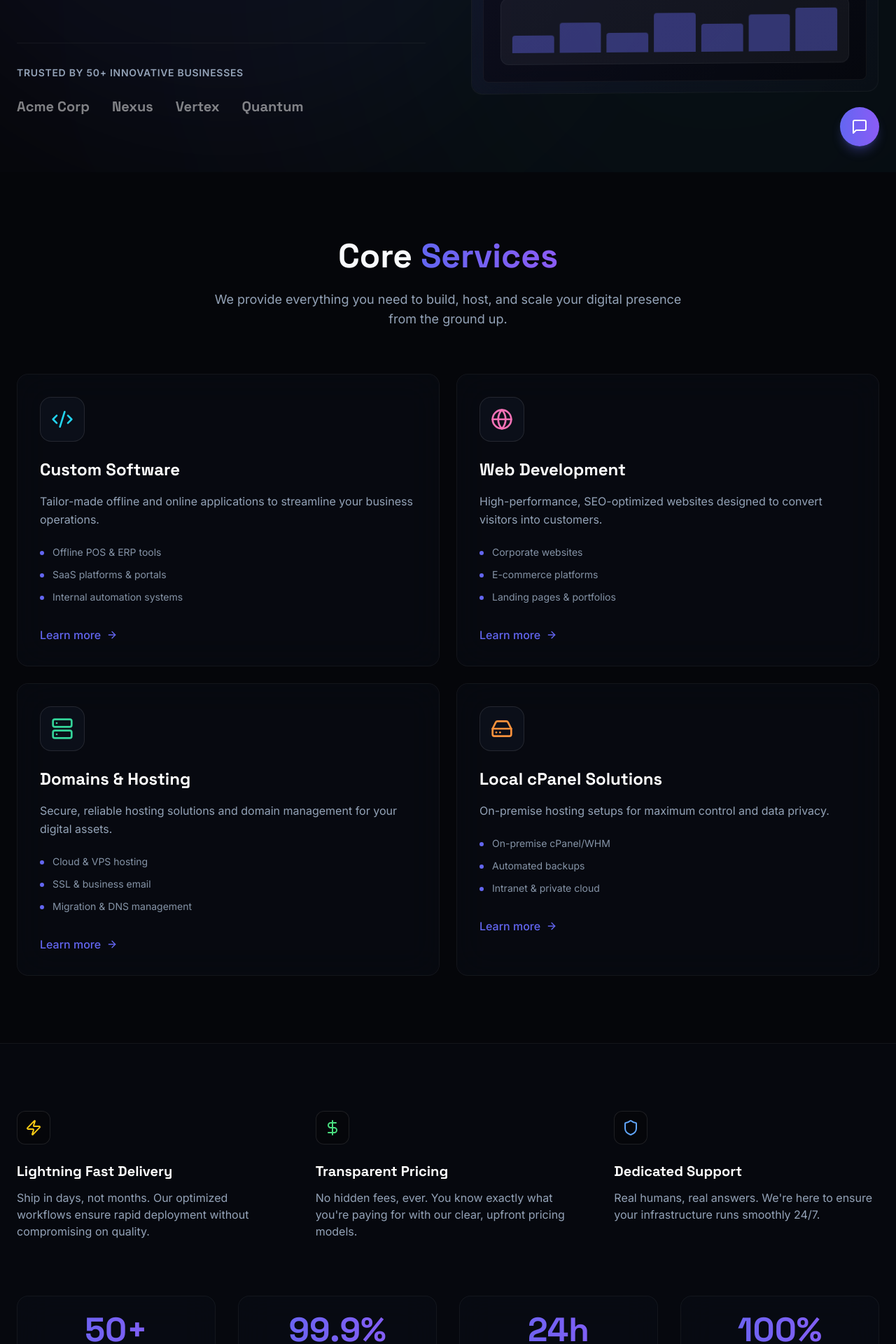
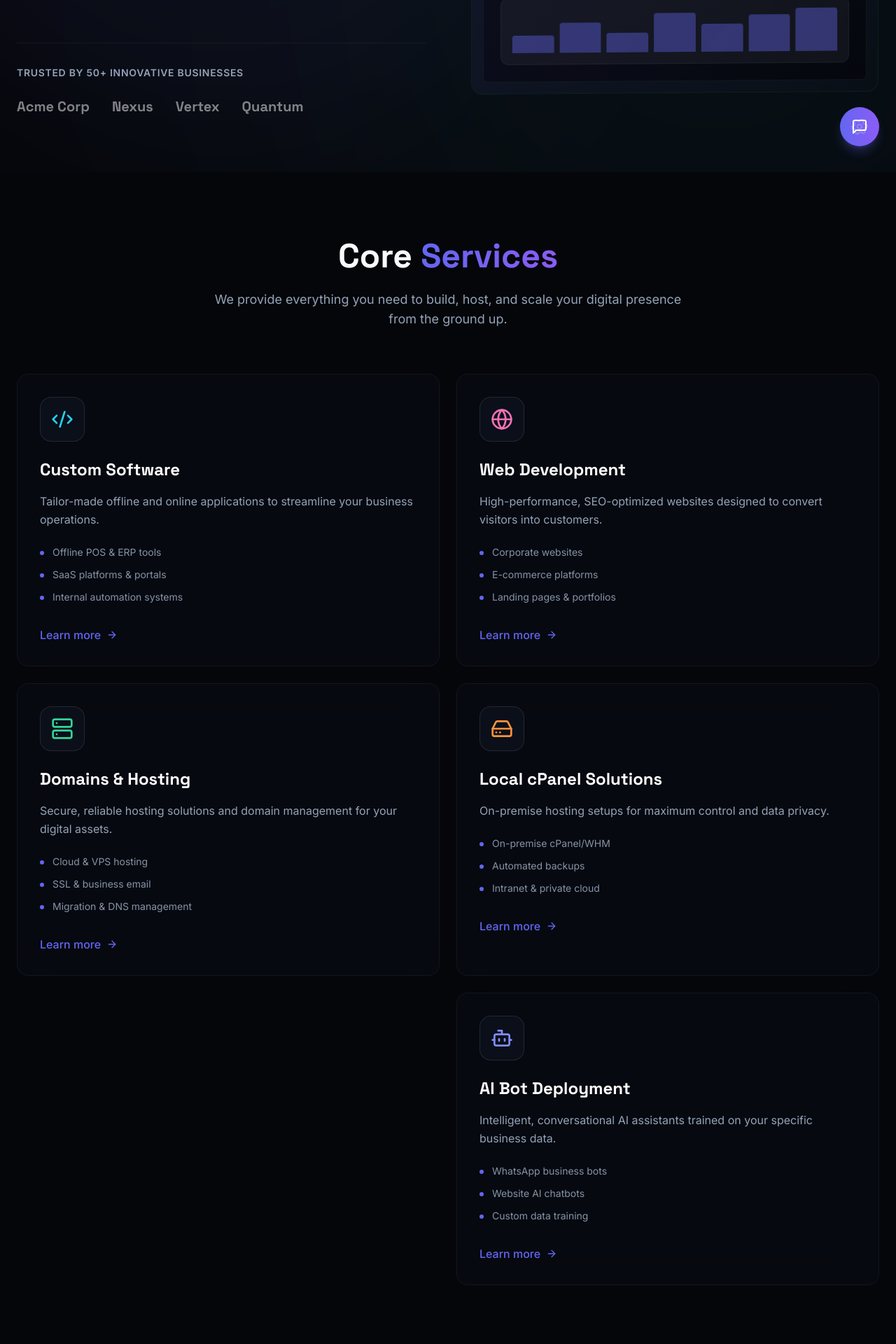
Before and after one commit to Imranalit/weblytic, a Next.js app: page / in a window 1280 px wide. Shown: the part 567-2487 px from the top of the page at 70% size. Built offline with nearby package versions, Linux system fonts and the light colour scheme.

Commit message:
feat: add AI bot deployment to services, pricing, and update chatbot UI

```diff
--- a/app/api/chat/route.ts
+++ b/app/api/chat/route.ts
@@ -18,10 +18,10 @@ export async function POST(req: Request) {
     // Prepend a system message to guide the chatbot's behavior
     const systemMessage = {
       role: 'system',
-      content: `You are the official AI assistant for Weblytic (weblytic.cc).
-      Weblytic is a digital agency that builds custom offline software, static websites, and handles domain/cPanel hosting.
+      content: `You are Konain, the official AI assistant for Weblytic (weblytic.cc).
+      Weblytic is a digital agency that builds custom offline software, static websites, handles domain/cPanel hosting, and offers AI Bot Deployment for WhatsApp and Websites.
       Tone: Professional, helpful, concise, and modern.
-      Pricing context: Offline software (5k-7k PKR), Static sites (10k-12k PKR), Hosting setups (8k-10k PKR).
+      Pricing context: Offline software (5k-7k PKR), Static sites (10k-12k PKR), Hosting setups (8k-10k PKR), WhatsApp/Website AI Bot Deployment (starts at 10k PKR).
       If users want a quote or complex request, encourage them to use the Contact form to WhatsApp us.`
     };
 
--- a/components/Chatbot.tsx
+++ b/components/Chatbot.tsx
@@ -2,17 +2,31 @@
 
 import { useState, useRef, useEffect } from "react";
 import { m, AnimatePresence } from "framer-motion";
-import { MessageSquare, X, Send, Bot, User } from "lucide-react";
+import { MessageSquare, X, Send, Settings } from "lucide-react";
 
 type Message = {
   role: "user" | "assistant";
   content: string;
 };
 
+const KonainAvatar = ({ size = 18 }: { size?: number }) => (
+  <div className="relative flex items-center justify-center">
+    <Settings size={size} className="animate-[spin_4s_linear_infinite] text-primary" />
+    <m.span
+      animate={{ rotate: [0, 14, -8, 14, -4, 10, 0, 0] }}
+      transition={{ duration: 2, repeat: Infinity, ease: "easeInOut" }}
+      className="absolute"
+      style={{ fontSize: size * 0.55 }}
+    >
+      👋
+    </m.span>
+  </div>
+);
+
 export default function Chatbot() {
   const [isOpen, setIsOpen] = useState(false);
   const [messages, setMessages] = useState<Message[]>([
-    { role: "assistant", content: "Hi! I'm the Weblytic AI assistant. How can I help you today?" }
+    { role: "assistant", content: "Hi! I'm Konain, the Weblytic AI assistant. How can I help you today?" }
   ]);
   const [input, setInput] = useState("");
   const [isLoading, setIsLoading] = useState(false);
@@ -72,11 +86,11 @@ export default function Chatbot() {
             {/* Header */}
             <div className="flex items-center justify-between px-4 py-3 border-b border-white/10 bg-white/5">
               <div className="flex items-center gap-2">
-                <div className="w-8 h-8 rounded-full bg-primary/20 flex items-center justify-center text-primary">
-                  <Bot size={18} />
+                <div className="w-8 h-8 rounded-full bg-primary/20 flex items-center justify-center">
+                  <KonainAvatar size={18} />
                 </div>
                 <div>
-                  <h3 className="text-sm font-bold text-white">Weblytic AI</h3>
+                  <h3 className="text-sm font-bold text-white">Konain</h3>
                   <p className="text-[10px] text-success">Online</p>
                 </div>
               </div>
@@ -96,8 +110,8 @@ export default function Chatbot() {
                   className={`flex ${msg.role === "user" ? "justify-end" : "justify-start"} gap-2`}
                 >
                   {msg.role === "assistant" && (
-                    <div className="w-6 h-6 rounded-full bg-primary/20 flex items-center justify-center text-primary shrink-0 mt-1">
-                      <Bot size={12} />
+                    <div className="w-6 h-6 rounded-full bg-primary/20 flex items-center justify-center shrink-0 mt-1">
+                      <KonainAvatar size={12} />
                     </div>
                   )}
 
@@ -115,8 +129,8 @@ export default function Chatbot() {
 
               {isLoading && (
                 <div className="flex justify-start gap-2">
-                  <div className="w-6 h-6 rounded-full bg-primary/20 flex items-center justify-center text-primary shrink-0 mt-1">
-                    <Bot size={12} />
+                  <div className="w-6 h-6 rounded-full bg-primary/20 flex items-center justify-center shrink-0 mt-1">
+                    <KonainAvatar size={12} />
                   </div>
                   <div className="px-4 py-2 rounded-2xl bg-white/10 text-white rounded-tl-sm flex items-center gap-1">
                     <div className="w-1.5 h-1.5 bg-white/50 rounded-full animate-bounce" style={{ animationDelay: "0ms" }} />
@@ -135,7 +149,7 @@ export default function Chatbot() {
                   type="text"
                   value={input}
                   onChange={(e) => setInput(e.target.value)}
-                  placeholder="Type your message..."
+                  placeholder="Ask Konain..."
                   className="flex-1 bg-background border border-white/10 rounded-full px-4 py-2 text-sm text-white focus:outline-none focus:border-primary transition-colors"
                 />
                 <button
@@ -156,9 +170,14 @@ export default function Chatbot() {
         whileHover={{ scale: 1.05 }}
         whileTap={{ scale: 0.95 }}
         onClick={() => setIsOpen(!isOpen)}
-        className="w-14 h-14 rounded-full bg-primary-gradient shadow-lg shadow-primary/30 flex items-center justify-center text-white focus:outline-none"
+        className="w-14 h-14 rounded-full bg-primary-gradient shadow-lg shadow-primary/30 flex items-center justify-center text-white focus:outline-none relative"
       >
-        {isOpen ? <X size={24} /> : <MessageSquare size={24} />}
+        {isOpen ? <X size={24} /> : (
+          <>
+            <Settings size={26} className="absolute opacity-20 animate-[spin_4s_linear_infinite]" />
+            <MessageSquare size={24} className="z-10 relative" />
+          </>
+        )}
       </m.button>
     </div>
   );
--- a/components/Pricing.tsx
+++ b/components/Pricing.tsx
@@ -45,6 +45,19 @@ const plans = [
       "Handled setup & configuration",
     ],
     note: "Prices subject to external providers (Hostinger, Namecheap, GoDaddy)."
+  },
+  {
+    name: "AI Bot Deployment",
+    description: "Custom WhatsApp & Website AI chatbots.",
+    price: "10k",
+    suffix: "PKR",
+    features: [
+      "Custom conversational AI",
+      "Trained on your business data",
+      "WhatsApp & Website integration",
+      "Automate customer support",
+    ],
+    note: "Setup fee. Recurring API usage costs may apply."
   }
 ];
 
@@ -78,7 +91,7 @@ export default function Pricing() {
           initial="hidden"
           whileInView="visible"
           viewport={{ once: true }}
-          className="grid grid-cols-1 md:grid-cols-3 gap-8 max-w-5xl mx-auto"
+          className="grid grid-cols-1 sm:grid-cols-2 lg:grid-cols-4 gap-8 max-w-7xl mx-auto"
         >
           {plans.map((plan, i) => (
             <m.div
--- a/components/Services.tsx
+++ b/components/Services.tsx
@@ -1,7 +1,7 @@
 "use client";
 
 import { m } from "framer-motion";
-import { Code2, Globe, Server, HardDrive, ArrowRight } from "lucide-react";
+import { Code2, Globe, Server, HardDrive, ArrowRight, Bot } from "lucide-react";
 import { fadeUp, staggerContainer } from "@/lib/motion";
 
 const services = [
@@ -36,6 +36,14 @@ const services = [
     features: ["On-premise cPanel/WHM", "Automated backups", "Intranet & private cloud"],
     color: "from-orange-500/20 to-red-500/20",
     iconColor: "text-orange-400",
+  },
+  {
+    icon: <Bot className="w-8 h-8" />,
+    title: "AI Bot Deployment",
+    description: "Intelligent, conversational AI assistants trained on your specific business data.",
+    features: ["WhatsApp business bots", "Website AI chatbots", "Custom data training"],
+    color: "from-indigo-500/20 to-violet-500/20",
+    iconColor: "text-indigo-400",
   },
 ];
 
@@ -76,7 +84,7 @@ export default function Services() {
               key={index}
               variants={fadeUp}
               whileHover={{ y: -8, scale: 1.02 }}
-              className="glass-card p-8 relative group overflow-hidden"
+              className={`glass-card p-8 relative group overflow-hidden ${index === 4 ? "md:col-span-2 lg:col-span-1 lg:col-start-2" : ""}`}
             >
               <div className={`absolute inset-0 bg-gradient-to-br ${service.color} opacity-0 group-hover:opacity-100 transition-opacity duration-500`} />
 
```
